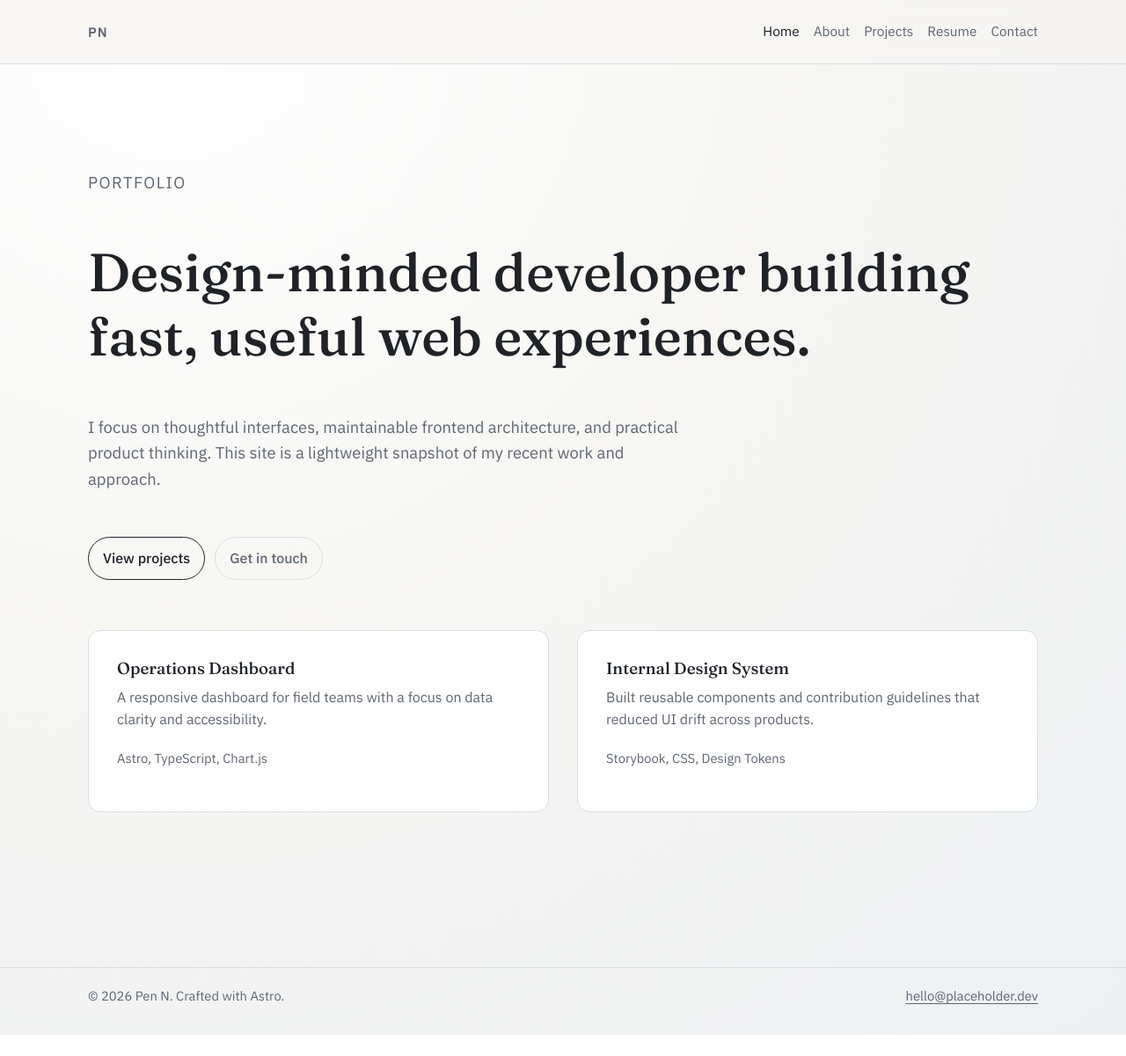
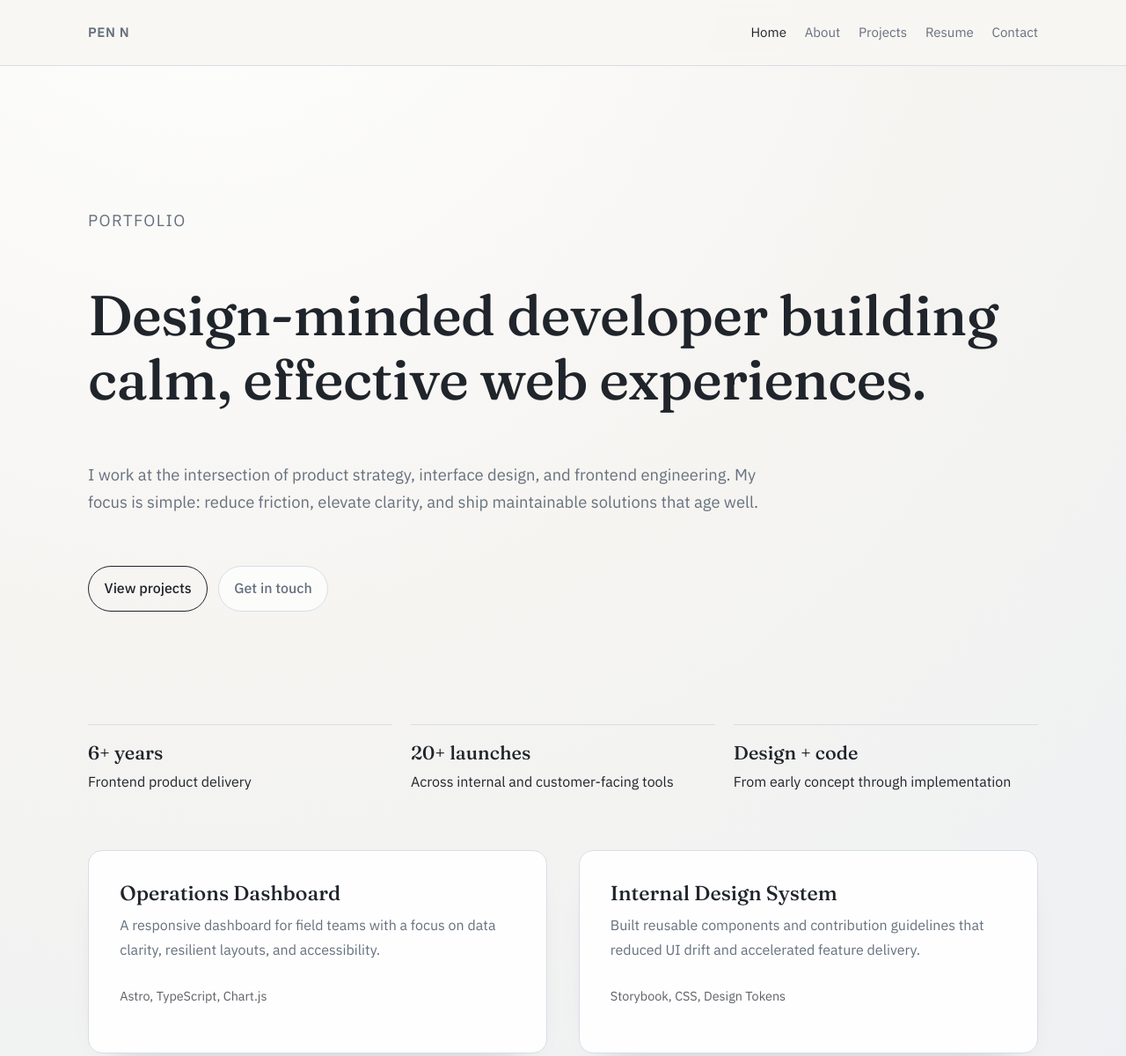
Before and after one commit to pen364692088/CVWebsite, an Astro site: page /CVWebsite/ in a window 1280 px wide. Shown: the top 1200 px of the page at 88% size. Before the commit the page ends 1176 px from the top, so only its background shows below. Built offline with nearby package versions, Linux system fonts and the light colour scheme; Astro itself is replaced by a stand-in of ours.

Commit message:
Refine portfolio styling and harden GitHub Pages base path

```diff
--- a/astro.config.mjs
+++ b/astro.config.mjs
@@ -2,5 +2,6 @@ import { defineConfig } from 'astro/config';
 
 export default defineConfig({
   site: 'https://pen364692088.github.io',
-  base: '/CVWebsite',
+  base: '/CVWebsite/',
+  trailingSlash: 'always',
 });
--- a/src/components/Footer.astro
+++ b/src/components/Footer.astro
@@ -8,7 +8,7 @@
 <style>
   footer {
     border-top: 1px solid var(--line);
-    padding: 1.3rem 0 2rem;
+    padding: 1.5rem 0 2.2rem;
     margin-top: var(--space-2xl);
   }
 
@@ -23,11 +23,16 @@
   p {
     margin: 0;
     color: var(--muted);
-    font-size: 0.92rem;
+    font-size: 0.9rem;
   }
 
   a {
-    font-size: 0.92rem;
+    font-size: 0.9rem;
     color: var(--muted);
+    text-decoration: none;
+  }
+
+  a:hover {
+    color: var(--text);
   }
 </style>
--- a/src/components/Nav.astro
+++ b/src/components/Nav.astro
@@ -2,27 +2,31 @@
 const baseRaw = import.meta.env.BASE_URL;
 const base = baseRaw.endsWith("/") ? baseRaw : `${baseRaw}/`;
 const links = [
-  { href: `${base}`, label: "Home" },
-  { href: `${base}about/`, label: "About" },
-  { href: `${base}projects/`, label: "Projects" },
-  { href: `${base}resume/`, label: "Resume" },
-  { href: `${base}contact/`, label: "Contact" },
+  { path: "", label: "Home" },
+  { path: "about/", label: "About" },
+  { path: "projects/", label: "Projects" },
+  { path: "resume/", label: "Resume" },
+  { path: "contact/", label: "Contact" },
 ];
 
-const current = Astro.url.pathname.replace(/\/$/, "") || "/";
+const withoutBase = Astro.url.pathname.startsWith(base)
+  ? Astro.url.pathname.slice(base.length)
+  : Astro.url.pathname.replace(/^\//, "");
+const currentPath = withoutBase === "" ? "/" : `${withoutBase.replace(/\/$/, "")}/`;
 ---
 
 <header class="nav-wrap">
   <div class="container nav">
-    <a class="brand" href={base}>PN</a>
+    <a class="brand" href={base}>Pen N</a>
     <nav aria-label="Main navigation">
       <ul>
         {links.map((link) => {
-          const href = link.href.replace(/\/$/, "") || "/";
-          const active = current === href;
+          const href = `${base}${link.path}`;
+          const targetPath = link.path === "" ? "/" : `${link.path.replace(/\/$/, "")}/`;
+          const active = currentPath === targetPath;
           return (
             <li>
-              <a href={link.href} class={active ? "active" : undefined} aria-current={active ? "page" : undefined}>
+              <a href={href} class={active ? "active" : undefined} aria-current={active ? "page" : undefined}>
                 {link.label}
               </a>
             </li>
@@ -37,14 +41,14 @@ const current = Astro.url.pathname.replace(/\/$/, "") || "/";
   .nav-wrap {
     position: sticky;
     top: 0;
-    backdrop-filter: blur(8px);
-    background: color-mix(in srgb, #f7f6f3 82%, transparent);
+    backdrop-filter: blur(9px);
+    background: color-mix(in srgb, #f7f6f3 88%, transparent);
     border-bottom: 1px solid var(--line);
     z-index: 30;
   }
 
   .nav {
-    min-height: 72px;
+    min-height: 74px;
     display: flex;
     align-items: center;
     justify-content: space-between;
@@ -52,10 +56,11 @@ const current = Astro.url.pathname.replace(/\/$/, "") || "/";
   }
 
   .brand {
-    font-weight: 700;
+    font-weight: 600;
     text-decoration: none;
-    letter-spacing: 0.06em;
+    letter-spacing: 0.04em;
     font-size: 0.95rem;
+    text-transform: uppercase;
   }
 
   ul {
@@ -64,7 +69,7 @@ const current = Astro.url.pathname.replace(/\/$/, "") || "/";
     padding: 0;
     display: flex;
     align-items: center;
-    gap: 1rem;
+    gap: 1.3rem;
     flex-wrap: wrap;
     justify-content: flex-end;
   }
@@ -72,7 +77,8 @@ const current = Astro.url.pathname.replace(/\/$/, "") || "/";
   a {
     text-decoration: none;
     color: var(--muted);
-    font-size: 0.96rem;
+    font-size: 0.94rem;
+    transition: color 160ms ease;
   }
 
   a:hover,
@@ -82,9 +88,14 @@ const current = Astro.url.pathname.replace(/\/$/, "") || "/";
 
   @media (max-width: 700px) {
     .nav {
-      padding: 0.6rem 0;
+      min-height: 62px;
+      padding: 0.7rem 0;
       align-items: flex-start;
       flex-direction: column;
     }
+
+    ul {
+      gap: 0.9rem;
+    }
   }
 </style>
--- a/src/components/ProjectCard.astro
+++ b/src/components/ProjectCard.astro
@@ -19,12 +19,19 @@ const { title, description, stack, href } = Astro.props;
 </article>
 
 <style>
+  .project-card {
+    display: grid;
+    gap: 0.2rem;
+  }
+
   .project-card h3 {
-    margin-bottom: 0.5rem;
+    margin-bottom: 0.4rem;
   }
 
   .stack {
-    font-size: 0.92rem;
-    margin-bottom: 1rem;
+    font-size: 0.9rem;
+    margin: 0.2rem 0 1rem;
+    color: var(--text);
+    opacity: 0.72;
   }
 </style>
--- a/src/pages/contact.astro
+++ b/src/pages/contact.astro
@@ -3,12 +3,14 @@ import BaseLayout from "../layouts/BaseLayout.astro";
 ---
 
 <BaseLayout title="Contact | Pen N" description="Contact Pen N">
-  <section class="grid" style="max-width:70ch;">
+  <section class="grid" style="max-width:74ch;">
     <p class="eyebrow fade-up">Contact</p>
     <h1 class="fade-up">Let&apos;s build something useful.</h1>
     <p class="fade-up">
-      I&apos;m open to frontend engineering roles and freelance product work. The fastest way to reach me is email.
+      I&apos;m open to frontend engineering roles and freelance product collaborations.
+      The fastest way to reach me is email.
     </p>
+
     <div class="card fade-up">
       <h2>Connect</h2>
       <p>Email: <a href="mailto:hello@placeholder.dev">hello@placeholder.dev</a></p>
--- a/src/pages/index.astro
+++ b/src/pages/index.astro
@@ -9,10 +9,10 @@ const base = baseRaw.endsWith("/") ? baseRaw : `${baseRaw}/`;
 <BaseLayout title="Pen N | Portfolio" description="Portfolio website for Pen N">
   <section class="hero">
     <p class="eyebrow fade-up">Portfolio</p>
-    <h1 class="fade-up">Design-minded developer building fast, useful web experiences.</h1>
+    <h1 class="fade-up">Design-minded developer building calm, effective web experiences.</h1>
     <p class="fade-up">
-      I focus on thoughtful interfaces, maintainable frontend architecture, and practical product thinking.
-      This site is a lightweight snapshot of my recent work and approach.
+      I work at the intersection of product strategy, interface design, and frontend engineering.
+      My focus is simple: reduce friction, elevate clarity, and ship maintainable solutions that age well.
     </p>
     <div class="fade-up" style="display:flex;gap:.7rem;flex-wrap:wrap;">
       <a class="btn" href={`${base}projects/`}>View projects</a>
@@ -20,15 +20,21 @@ const base = baseRaw.endsWith("/") ? baseRaw : `${baseRaw}/`;
     </div>
   </section>
 
-  <section class="grid two" aria-label="Featured projects">
+  <section class="metrics section-block" aria-label="Experience highlights">
+    <div class="metric fade-up"><strong>6+ years</strong><span>Frontend product delivery</span></div>
+    <div class="metric fade-up"><strong>20+ launches</strong><span>Across internal and customer-facing tools</span></div>
+    <div class="metric fade-up"><strong>Design + code</strong><span>From early concept through implementation</span></div>
+  </section>
+
+  <section class="grid two section-block" aria-label="Featured projects">
     <ProjectCard
       title="Operations Dashboard"
-      description="A responsive dashboard for field teams with a focus on data clarity and accessibility."
+      description="A responsive dashboard for field teams with a focus on data clarity, resilient layouts, and accessibility."
       stack="Astro, TypeScript, Chart.js"
     />
     <ProjectCard
       title="Internal Design System"
-      description="Built reusable components and contribution guidelines that reduced UI drift across products."
+      description="Built reusable components and contribution guidelines that reduced UI drift and accelerated feature delivery."
       stack="Storybook, CSS, Design Tokens"
     />
   </section>
--- a/src/styles/global.css
+++ b/src/styles/global.css
@@ -1,18 +1,18 @@
 :root {
-  --bg: #f7f6f3;
+  --bg: #f5f4f1;
   --surface: #ffffff;
-  --text: #1f2328;
-  --muted: #5e6673;
-  --line: #d9dde3;
-  --accent: #1a5d5f;
-  --accent-soft: #e7f2f2;
-  --radius: 14px;
-  --space-xs: 0.4rem;
-  --space-sm: 0.8rem;
-  --space-md: 1.2rem;
-  --space-lg: 2rem;
-  --space-xl: 3.6rem;
-  --space-2xl: 5.5rem;
+  --text: #20242b;
+  --muted: #66707d;
+  --line: #d9dee5;
+  --accent: #1c5b5f;
+  --accent-soft: #eaf2f2;
+  --radius: 16px;
+  --space-xs: 0.5rem;
+  --space-sm: 0.9rem;
+  --space-md: 1.3rem;
+  --space-lg: 2.2rem;
+  --space-xl: 4rem;
+  --space-2xl: 6rem;
 }
 
 * {
@@ -26,11 +26,12 @@ body {
 }
 
 body {
-  background: radial-gradient(circle at 15% 0%, #ffffff 0%, var(--bg) 45%, #edf0f3 100%);
+  background: radial-gradient(circle at 18% -10%, #ffffff 0%, var(--bg) 46%, #eceff3 100%);
   color: var(--text);
   font-family: "IBM Plex Sans", "Segoe UI", Tahoma, Geneva, Verdana, sans-serif;
-  line-height: 1.6;
+  line-height: 1.7;
   min-height: 100vh;
+  text-rendering: optimizeLegibility;
 }
 
 img {
@@ -41,7 +42,7 @@ img {
 a {
   color: inherit;
   text-decoration-thickness: 1px;
-  text-underline-offset: 0.2em;
+  text-underline-offset: 0.22em;
 }
 
 .container {
@@ -50,43 +51,50 @@ a {
 }
 
 .page {
-  padding: var(--space-lg) 0 var(--space-2xl);
+  padding: var(--space-xl) 0 var(--space-2xl);
 }
 
 .eyebrow {
   letter-spacing: 0.08em;
   text-transform: uppercase;
-  font-size: 0.78rem;
+  font-size: 0.76rem;
   color: var(--muted);
 }
 
 h1,
 h2,
 h3 {
-  line-height: 1.2;
+  line-height: 1.14;
   margin: 0 0 var(--space-md);
   font-family: "Fraunces", "Times New Roman", serif;
   font-weight: 500;
 }
 
 h1 {
-  font-size: clamp(2rem, 5vw, 3.8rem);
+  font-size: clamp(2.2rem, 5vw, 4rem);
+  letter-spacing: -0.01em;
 }
 
 h2 {
-  font-size: clamp(1.6rem, 3.2vw, 2.3rem);
+  font-size: clamp(1.65rem, 3.2vw, 2.35rem);
+}
+
+h3 {
+  font-size: clamp(1.2rem, 2.2vw, 1.45rem);
 }
 
 p {
   margin: 0 0 var(--space-md);
   color: var(--muted);
+  max-width: 70ch;
 }
 
 .card {
-  background: color-mix(in srgb, var(--surface) 90%, transparent);
+  background: color-mix(in srgb, var(--surface) 92%, transparent);
   border: 1px solid var(--line);
   border-radius: var(--radius);
   padding: var(--space-lg);
+  box-shadow: 0 18px 40px -35px rgba(15, 25, 36, 0.45);
 }
 
 .grid {
@@ -102,12 +110,12 @@ p {
   display: inline-flex;
   align-items: center;
   gap: 0.5rem;
-  padding: 0.65rem 1rem;
+  padding: 0.72rem 1.1rem;
   border-radius: 999px;
   border: 1px solid var(--text);
   font-weight: 500;
   text-decoration: none;
-  transition: transform 180ms ease, background-color 180ms ease, color 180ms ease;
+  transition: transform 200ms ease, background-color 200ms ease, color 200ms ease, border-color 200ms ease;
 }
 
 .btn:hover {
@@ -119,16 +127,18 @@ p {
 .btn.ghost {
   border-color: var(--line);
   color: var(--muted);
+  background: color-mix(in srgb, #ffffff 70%, transparent);
 }
 
 .btn.ghost:hover {
   color: #fff;
+  border-color: var(--text);
 }
 
 .fade-up {
   opacity: 0;
   transform: translateY(14px);
-  transition: opacity 550ms ease, transform 550ms ease;
+  transition: opacity 600ms ease, transform 600ms ease;
 }
 
 .fade-up.is-visible {
@@ -144,7 +154,34 @@ p {
 
 .hero p {
   font-size: clamp(1rem, 2vw, 1.15rem);
-  max-width: 62ch;
+}
+
+.section-block {
+  padding-top: var(--space-xl);
+}
+
+.metrics {
+  display: grid;
+  grid-template-columns: repeat(3, minmax(0, 1fr));
+  gap: var(--space-md);
+}
+
+.metric {
+  border-top: 1px solid var(--line);
+  padding-top: 0.9rem;
+}
+
+.metric strong {
+  display: block;
+  font-family: "Fraunces", "Times New Roman", serif;
+  font-size: 1.35rem;
+  color: var(--text);
+}
+
+@media (max-width: 900px) {
+  .metrics {
+    grid-template-columns: 1fr;
+  }
 }
 
 @media (max-width: 820px) {
@@ -153,6 +190,10 @@ p {
   }
 
   .page {
-    padding-top: var(--space-md);
+    padding-top: var(--space-lg);
+  }
+
+  .hero {
+    padding-top: var(--space-xl);
   }
 }
```
Also changed, not shown: src/pages/about.astro (+17 -8 lines), src/pages/projects.astro (+9 -8 lines), src/pages/resume.astro (+6 -3 lines).
